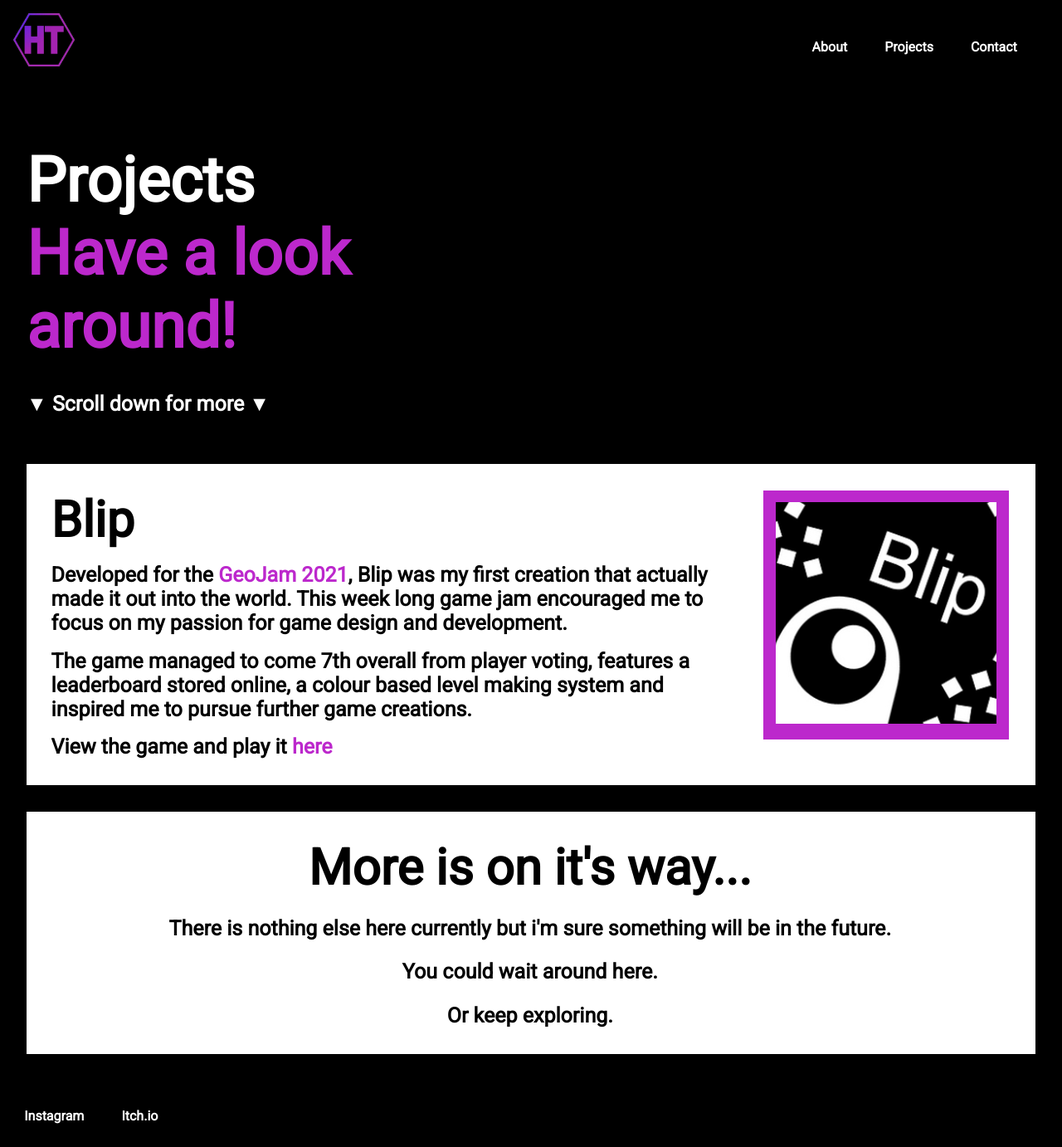
After one commit to Harvelon365/Harvelon365.github.io, a PHP site: page /projects.html in a window 1280 px wide. The commit adds this page. Shown: the whole page at 83% size. Run offline with PHP 8.4, Linux system fonts and the light colour scheme.

Commit message:
Created Projects page - Added projects image to home page - Made projects styling and layout - Added blip project info - Added 'more on the way' message

```diff
--- a/404.html
+++ b/404.html
@@ -26,7 +26,7 @@
         <div class="landing">
             <div class="top-text-container">
                 <span class="text first-text">Error 404: Page not found<br></span>
-                <span class="text first-text" style="color: #a323b0!important">Looks like you might be lost.</span>
+                <span class="text first-text" style="color: var(--highlight-color)!important">Looks like you might be lost.</span>
                 <p id="startParagraph">Maybe try using of the links at the top of the page.</p>
                 <p>Or you can just sit here in peace.</p>
             </div>
--- /dev/null
+++ b/projects.html
@@ -0,0 +1,62 @@
+<!DOCTYPE html>
+<html lang="en">
+    <head>
+        <meta charset="UTF-8">
+        <meta name="viewport" content="width=device-width, initial-scale=1.0">
+        <meta http-equiv="X-UA-Compatible" content="ie=edge">
+        <link rel="preconnect" href="https://fonts.gstatic.com">
+        <link href="https://fonts.googleapis.com/css2?family=Roboto&display=swap" rel="stylesheet">
+        <link rel="stylesheet" href="styles.css">
+        <title>Projects</title>
+        <link rel="icon" type="image/x-icon" href="images/logo.webp">
+    </head>
+    <body>
+        <nav>
+            <a href="index.html"><img class="corner-logo" src="images/logo.webp" alt="Harvey Tucker"></a>
+            <ul class="nav-links">
+                <li><a href="about.html">About</a></li>
+                <div style="width: 25px;"></div>
+                <li><a href="projects.html">Projects</a></li>
+                <div style="width: 25px;"></div>
+                <li><a href="contact.html">Contact</a></li>
+                <div style="width: 25px;"></div>
+            </ul>
+        </nav>
+
+        <div class="landing">
+            <div class="top-text-container">
+                <span class="text first-text">Projects<br></span>
+                <span class="text first-text" style="color: var(--highlight-color)!important;">Have a look around!</span>
+                <p class="top-margin-5 floating">▼ Scroll down for more ▼</p>
+            </div>
+        </div>
+        <div class="project-box">
+            <div class="main-project-image-container-right">
+                <img class="portrait-photo" src="images/blip.webp" alt="Lost robot">
+            </div>
+            <div class="project-text-container">
+                <span class="text first-text" style="color: var(--background-color)!important">Blip</span>
+                <p id="startParagraph">Developed for the <a class="hyperlink" href="https://itch.io/jam/geojam-2021">GeoJam 2021</a>, Blip was my first creation that actually made it out into the world. This week long game jam encouraged me to focus on my passion for game design and development.</p>
+                <p>The game managed to come 7th overall from player voting, features a leaderboard stored online, a colour based level making system and inspired me to pursue further game creations.</p>
+                <p>View the game and play it <a class="hyperlink" href="https://harvelon365.itch.io/blip">here</a></p>
+            </div>
+        </div>
+        <div class="project-box">
+            <div class="project-text-container centered">
+                <span class="text first-text" style="color: var(--background-color)!important">More is on it's way...</span>
+                <p id="startParagraph">There is nothing else here currently but i'm sure something will be in the future.</p>
+                <p>You could wait around here.</p>
+                <p>Or keep exploring.</p>
+            </div>
+        </div>
+
+        <footer>
+            <ul class="foot-links">
+                <li><a href="404.html">Instagram</a></li>
+                <div style="width: 25px;"></div>
+                <li><a href="https://harvelon365.itch.io/">Itch.io</a></li>
+                <div style="width: 25px;"></div>
+            </ul>
+        </footer>
+    </body>
+</html>
--- a/styles.css
+++ b/styles.css
@@ -1,3 +1,11 @@
+
+
+:root {
+    --background-color: black;
+    --foreground-color: white;
+    --highlight-color: #bc28cc;
+}
+
 * {
     padding: 0;
     box-sizing: border-box;
@@ -9,7 +17,7 @@ body {
     margin: 0;
     display: flex;
     flex-direction: column;
-    background-color: black;
+    background-color: var(--background-color);
 }
 
 a {
@@ -17,22 +25,22 @@ a {
 }
 
 a.hyperlink {
-    background: linear-gradient(0deg, #a323b0, #a323b0) no-repeat right bottom / 0 var(--bg-h);
-    color: #a323b0;
+    background: linear-gradient(0deg, var(--highlight-color), var(--highlight-color)) no-repeat right bottom / 0 var(--bg-h);
+    color: var(--highlight-color);
     transition: background-size 350ms, color 350ms;
     --bg-h: 100%;
 }
 
 
 a.hyperlink:where(:hover, :focus-visible) {
-    color: black !important;
+    color: var(--background-color) !important;
     background-size: 100% var(--bg-h);
     background-position-x: left;
 }
 
 nav {
     height: 10vh;
-    background: black;
+    background: var(--background-color);
     position: absolute;
     width: 100%;
     overflow: hidden;
@@ -56,14 +64,14 @@ nav img {
 }
 
 .nav-links li a {
-    color: white;
+    color: var(--foreground-color);
     text-decoration: none;
     font-size: 16px;
 }
 
 li a {
-    background: linear-gradient(0deg, white, white) no-repeat right bottom / 0 var(--bg-h);
-    color: white;
+    background: linear-gradient(0deg, var(--foreground-color), var(--foreground-color)) no-repeat right bottom / 0 var(--bg-h);
+    color: var(--foreground-color);
     transition: background-size 350ms, color 350ms;
     --bg-h: 100%;
     padding: 10px;
@@ -86,7 +94,7 @@ li a:where(:hover, :focus-visible) {
     margin-top: 10vh;
     padding: 2.5%;
     background-size: cover;
-    background-color: black;
+    background-color: var(--background-color);
     background-blend-mode: multiply;
     background-position: center;
     width: 100%;
@@ -102,7 +110,7 @@ li a:where(:hover, :focus-visible) {
 
 .top-text-container p {
     margin-bottom: 5%;
-    color: white;
+    color: var(--foreground-color);
     font-size: 25px;
 }
 
@@ -113,11 +121,11 @@ li a:where(:hover, :focus-visible) {
 }
 
 .top-text-container .text.first-text {
-    color: white;
+    color: var(--foreground-color);
 }
 
 .text.sec-text {
-    color: #a323b0;
+    color: var(--highlight-color);
 }
 
 .text.sec-text::before {
@@ -148,6 +156,10 @@ li a:where(:hover, :focus-visible) {
     margin-top: 10%;
 }
 
+.top-margin-5 {
+    margin-top: 5%;
+}
+
 .floating {
     animation: floating 3s ease-in-out infinite;
 }
@@ -245,22 +257,22 @@ textarea {
 }
 
 input[type=submit] {
-    background-color: #a323b0;
-    color: white;
+    background-color: var(--highlight-color);
+    color: var(--foreground-color);
     padding: 12px 20px;
-    border: 3px solid #a323b0;
+    border: 3px solid var(--highlight-color);
     cursor: pointer;
     transition: background-color 350ms, color 350ms;
 }
 
 input[type=submit]:hover {
-    background-color: white;
-    color: black;
+    background-color: var(--foreground-color);
+    color: var(--background-color);
 }
 
 footer {
     height: 10vh;
-    background: black;
+    background: var(--background-color);
     width: 100%;
     padding-bottom: 2%;
     overflow: hidden;
@@ -275,9 +287,62 @@ footer {
 }
 
 .foot-links li a {
-    color: white;
+    color: var(--foreground-color);
     text-decoration: none;
     font-size: 16px;
+}
+
+.project-box {
+    padding-right: 2.5%;
+    padding-top: 2.5%;
+    padding-bottom: 2.5%;
+    padding-left: 0%;
+    margin: 2.5%;
+    margin-top: 0%;
+    background-size: cover;
+    background-color: var(--foreground-color);
+    background-blend-mode: multiply;
+    background-position: center;
+    width: 95%;
+    overflow: auto;
+}
+
+.main-project-image-container-right {
+    background-color: var(--highlight-color);
+    position: relative;
+    width: 25%;
+    float: right;
+}
+
+.main-project-image-container-left {
+    background-color: var(--highlight-color);
+    position: relative;
+    width: 25%;
+    float: left;
+    margin-left: 2.5%;
+}
+
+.project-text-container {
+    width: 70%;
+    overflow: hidden;
+    float: left;
+    position: relative;
+    font-size: 60px;
+    font-weight: 600;
+    margin-left: 2.5%;
+}
+
+.project-text-container p {
+    margin: 0%;
+    margin-top: 2%;
+    color: var(--background-color);
+    font-size: 25px;
+}
+
+.centered {
+    text-align: center;
+    width: 97.5%;
+    margin-left: 2.5%;
 }
 
 @media screen and (max-width: 1050px) {
@@ -298,4 +363,37 @@ footer {
         float: none;
         width: 100%;
     }
+
+    .project-text-container {
+        float: none;
+        width: 100%;
+        margin-left: 0%;
+    }
+
+    .main-project-image-container-right {
+        float: none;
+        margin-left: auto;
+        margin-right: auto;
+        width: 60%;
+    }
+
+    .main-project-image-container-left {
+        float: none;
+        margin-left: auto;
+        margin-right: auto;
+        width: 60%;
+    }
+
+    .centered {
+        margin-left: 0%;
+    }
+
+    .project-box {
+        padding: 2.5%;
+    }
 }
+
+::-webkit-scrollbar {
+    visibility: hidden;
+    width: 0%;
+}
```
Also changed, not shown: other parts of styles.css (+11 -11 lines), index.html (+4 -4 lines), index.js (+4 -4 lines), planner.json (deleted, +0 -37 lines), images/blip.webp (added), images/projectsIcon.webp (added).
